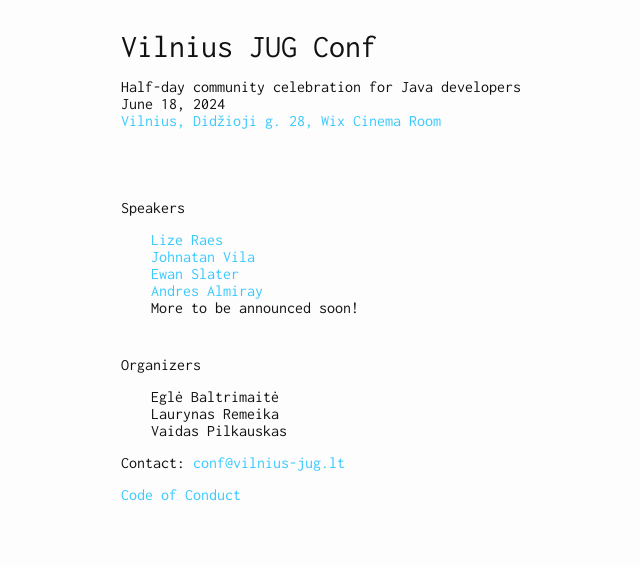
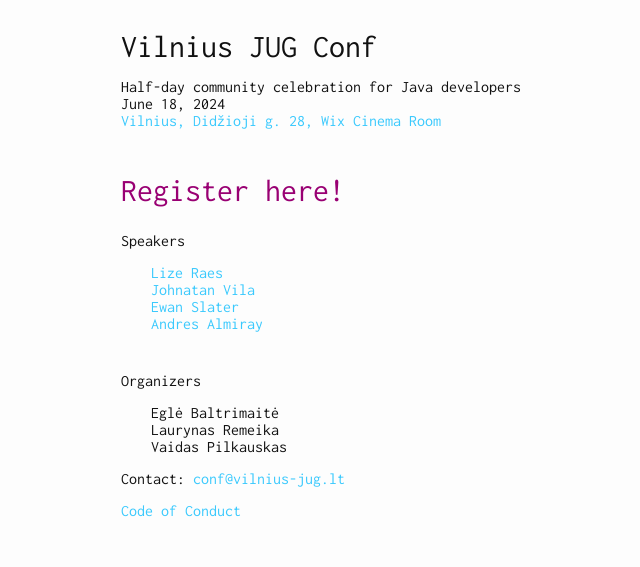
Before and after one commit to vilniusjug/conf, a plain HTML site: page index.html in a window 1280 px wide. Shown: the whole page, without its empty margins (149-789 px from the left). Drawn offline with Linux system fonts and the light colour scheme.

Commit message:
Add registration

```diff
--- a/index.html
+++ b/index.html
@@ -33,6 +33,9 @@
   </p>
 </header>
 <main class="page-content" aria-label="Content">
+
+  <div class="register"><a href="https://forms.gle/LnH6toTCz2NjdXsD8">Register here!</a></div>
+
   <h4>Speakers</h4>
   <ul>
     <li>
@@ -47,8 +50,8 @@
     <li>
       <a href="https://www.linkedin.com/in/aalmiray/">Andres Almiray</a>
     </li>
-    <li>More to be announced soon!</li>
   </ul>
+
 
   <h4>Organizers</h4>
   <ul>
--- a/style.css
+++ b/style.css
@@ -544,3 +544,8 @@ h3 a:hover {
     color: #008080; }
   .highlight .il {
     color: #099; }
+
+.register a {
+  font-size: 2em;
+  color: #990073;
+}
```
